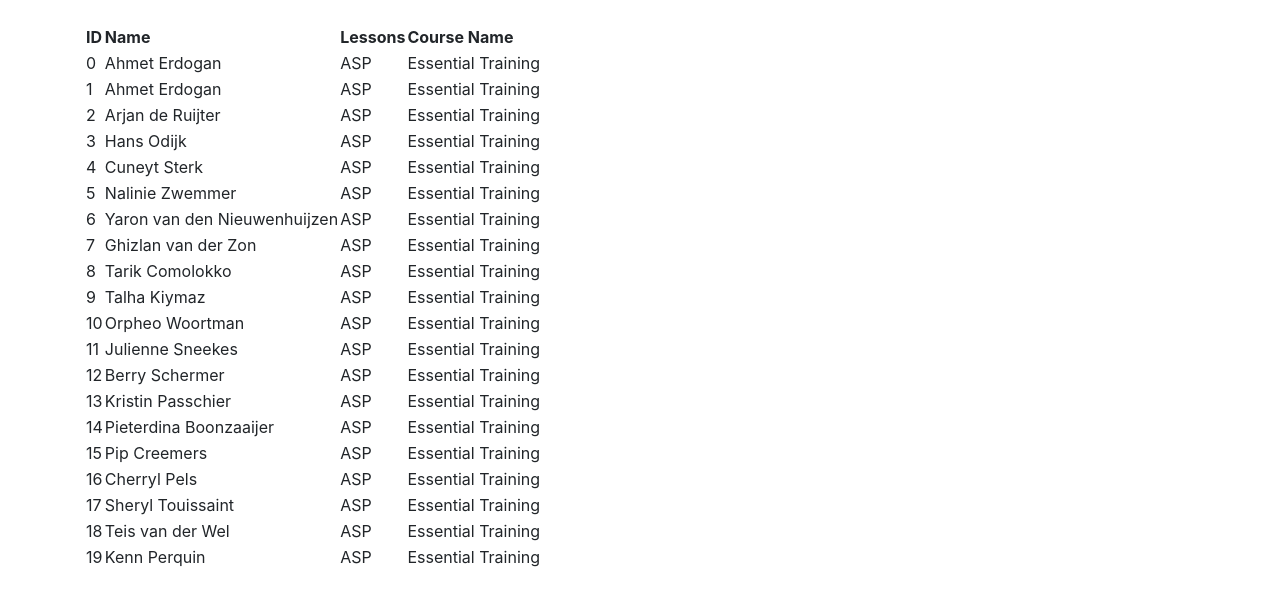
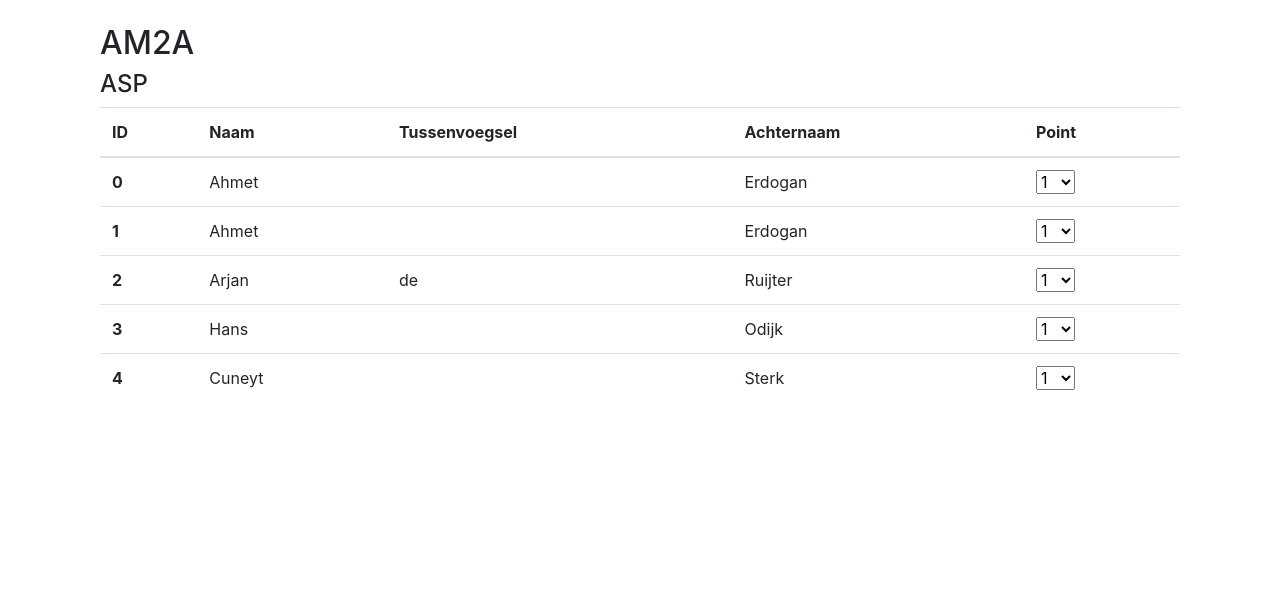
Before and after one commit to TalhaBerkKiymaz/progression_app, a PHP site: page /index.php?content=student&class=AM2A&lesson=ASP in a window 1280 px wide. Shown: the top 606 px of the page. Run offline with PHP 8.4, Linux system fonts and the light colour scheme; data comes from the database, SQL or seed files in the repository; some web fonts are replaced.

Commit message:
student en lessons al gemaakt

```diff
--- a/db/progressionapp.sql
+++ b/db/progressionapp.sql
@@ -10,7 +10,6 @@
 SET SQL_MODE = "NO_AUTO_VALUE_ON_ZERO";
 SET AUTOCOMMIT = 0;
 START TRANSACTION;
-<<<<<<< HEAD
 SET time_zone = "+00:00";
 
 
@@ -205,7 +204,6 @@ ALTER TABLE `class_course`
 --
 ALTER TABLE `student`
   ADD CONSTRAINT `fk_students_class_name` FOREIGN KEY (`class_name`) REFERENCES `class` (`class_name`) ON DELETE NO ACTION ON UPDATE NO ACTION;
-=======
 USE `progressionapp`;
 INSERT INTO `progressionapp`.`course` (`lessons`, `course_name`) VALUES ('WEB', 'PHP & CRUD');
 INSERT INTO `progressionapp`.`course` (`lessons`, `course_name`) VALUES ('NED', 'Adjectives');
--- a/student.php
+++ b/student.php
@@ -1,23 +1,93 @@
 <?php
+
 /**
  * Omschrijving: Deze pagina geeft alle klassen weer die gekoppeld zijn aan een cursus.
  * Afhankelijk van: class_course/lessons
  */
+$class_name = $_GET["class"];
+$lessons = $_GET["lesson"];
+
+//     <td>
+//         <a href='./index.php?content=update_users&id='  ''>
+//             <img src='./img/icons/b_edit.png' alt=; pencil'>
+//         </a>
+//     </td>
+//     <td>
+//     <a href='./index.php?content=delete_users&id='  ''>
+//         <img src='./img/icons/b_drop.png' alt=; cross'>
+//     </a>
+// </td>
+
 include("./connect_db.php");
 
 
-$sql = "SELECT c.student_id, c.firstname, c.infix, c.lastname, cc.lessons, cc.course_name FROM student as c, course as cc group by c.student_id";
-$result = $conn->query($sql);
+$sql = "SELECT c.student_id, c.firstname, c.infix, c.lastname, c.class_name, cc.lessons, cc.course_name
+        FROM student as c, course as cc, class_course as s
+        WHERE c.`class_name` = '" . $class_name  . "'
+        and s.`lessons` = '" . $lessons  . "'
+        GROUP BY c.student_id ";
 
-if ($result->num_rows > 0) {
-  echo "<table><tr><th>ID</th><th>Name</th><th>Lessons</th><th>Course Name</th></tr>";
-  // output data of each row
-  while($row = $result->fetch_assoc()) {
-    echo "<tr><td>".$row["student_id"]."</td><td>".$row["firstname"]." ".$row["infix"]." ".$row["lastname"]."</td><td>".$row["lessons"]."</td><td>".$row["course_name"]."</td></tr>";
-  }
-  echo "</table>";
-} else {
-  echo "0 results";
+// echo$sql;exit();
+$result = mysqli_query($conn, $sql);
+
+$show = "<div class='row'>";
+while ($record = mysqli_fetch_assoc($result)) {
+  $show .= "
+  <tr>
+    <th scope='row'> {$record['student_id']} </th>
+    <td> {$record['firstname']} </td>
+    <td> {$record['infix']} </td>
+    <td> {$record['lastname']} </td>
+    <td> <select>
+          <option value='1'>1</option>
+          <option value='2'>2</option>
+          <option value='3'>3</option>
+          <option value='4'>4</option>
+          <option value='5'>5</option>
+          <option value='6'>6</option>
+          <option value='7'>7</option>
+          <option value='8'>8</option>
+          <option value='9'>9</option>
+          <option value='10'>10</option>
+          <option value='11'>11</option>
+          <option value='12'>12</option>
+
+          </select>
+    </td>
+</tr>";
+
+  // var_dump($record);
+
+
+
+  // var_dump($record);
 }
-$conn->close();
+
+
+// echo $show;
 ?>
+
+
+<div class="col-12">
+<div>
+  <h2><?php echo $class_name ?></h2>
+  <h4><?php echo $lessons ?></h4>
+</div>
+  <!-- Op deze plek komt de tabel -->
+  <table class="table table-hover">
+    <thead>
+      <tr>
+        <th scope="col">ID</th>
+        <th scope="col">Naam</th>
+        <th scope="col">Tussenvoegsel</th>
+        <th scope="col">Achternaam</th>
+        <th scope="col">Point</th>
+      </tr>
+    </thead>
+    <tbody>
+      <?php
+      echo $show;
+      ?>
+    </tbody>
+  </table>
+</div>
```
Also changed, not shown: home.php (+11 -11 lines), lessons.php (+11 -10 lines).
